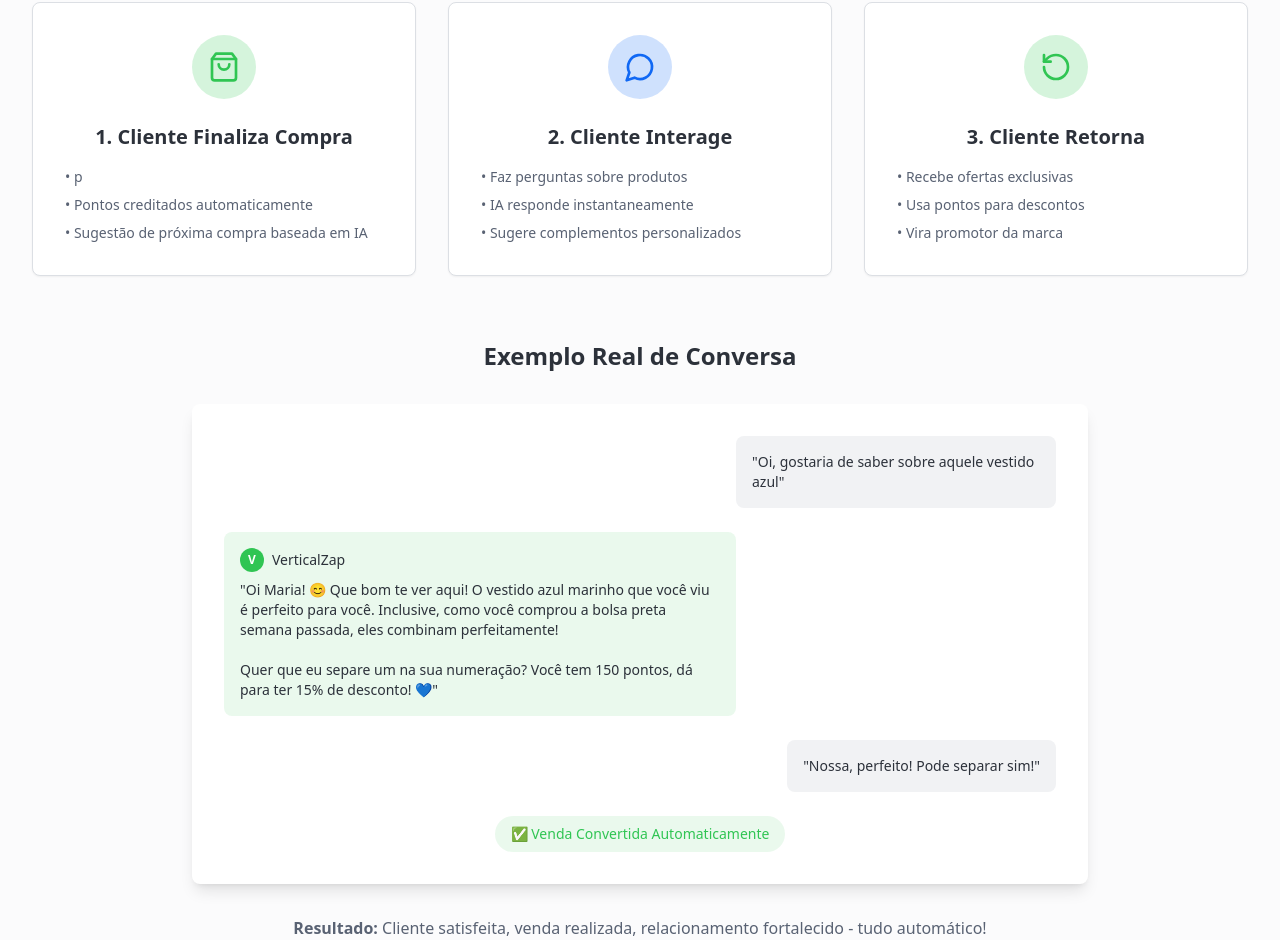
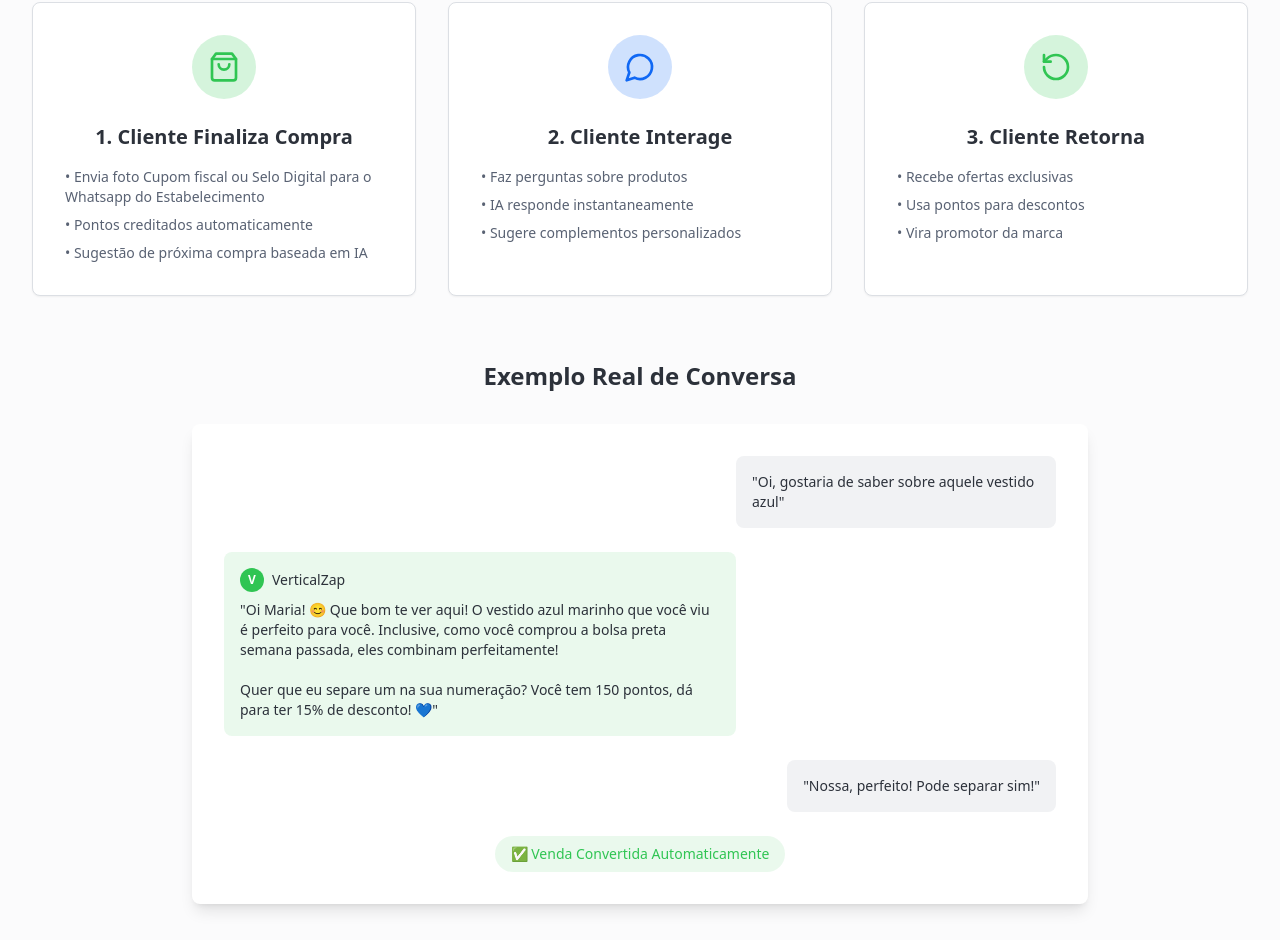
Before and after one commit to solucaodoproblema/zap-fideliza-ia, a React (Vite) app: page / in a window 1280 px wide. Shown: the part 6155-7095 px from the top of the page. Built offline with nearby package versions, Linux system fonts and the light colour scheme.

Commit message:
Fix: Update text in HowItWorksSection
Update the text content of a list item in the HowItWorksSection component.

```diff
--- a/src/components/HowItWorksSection.tsx
+++ b/src/components/HowItWorksSection.tsx
@@ -18,7 +18,7 @@ export const HowItWorksSection = () => {
               </div>
               <h3 className="text-xl font-bold mb-4">1. Cliente Finaliza Compra</h3>
               <ul className="text-left space-y-2 text-sm text-muted-foreground">
-                <li>• p</li>
+                <li>• Envia foto Cupom fiscal ou Selo Digital para o Whatsapp do Estabelecimento</li>
                 <li>• Pontos creditados automaticamente</li>
                 <li>• Sugestão de próxima compra baseada em IA</li>
               </ul>
```
